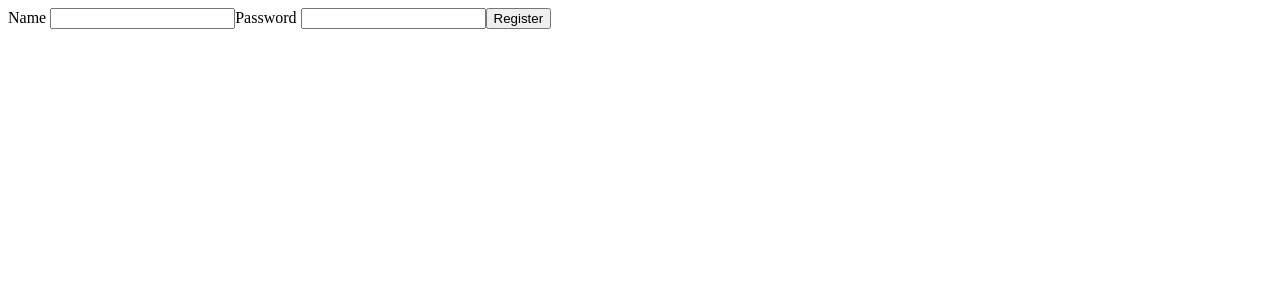
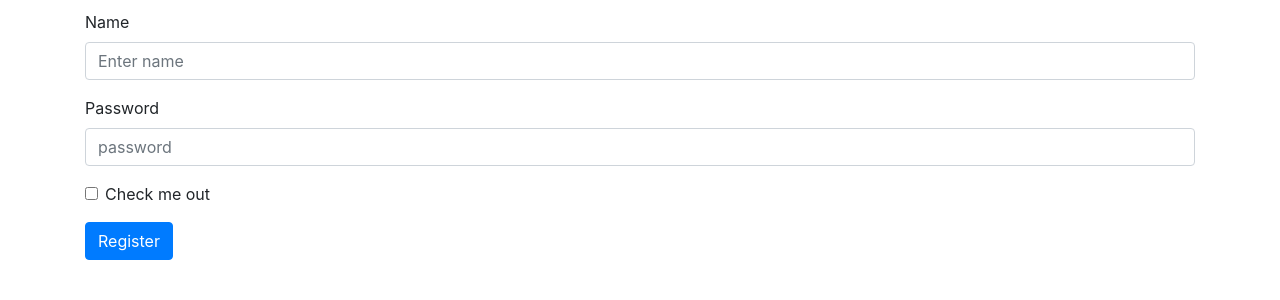
Before and after one commit to kovuu/client-side-gif, an Angular app: page /register in a window 1280 px wide. Shown: the top 300 px of the page. Built offline with nearby package versions, Linux system fonts and the light colour scheme.

Commit message:
23 Sep 23:30
Сделал функцию логина и регистрации, добавил бутстрап и стили

```diff
--- a/angular.json
+++ b/angular.json
@@ -24,9 +24,13 @@
               "src/assets"
             ],
             "styles": [
+              "./node_modules/bootstrap/dist/css/bootstrap.css",
               "src/styles.css"
             ],
-            "scripts": []
+            "scripts": [
+              "./node_modules/jquery/dist/jquery.js",
+              "./node_modules/bootstrap/dist/js/bootstrap.js"
+            ]
           },
           "configurations": {
             "production": {
--- a/package.json
+++ b/package.json
@@ -19,6 +19,8 @@
     "@angular/platform-browser": "~10.1.0",
     "@angular/platform-browser-dynamic": "~10.1.0",
     "@angular/router": "~10.1.0",
+    "bootstrap": "^4.5.2",
+    "jquery": "^3.5.1",
     "rxjs": "~6.6.0",
     "tslib": "^2.0.0",
     "zone.js": "~0.10.2"
--- a/src/app/app.component.html
+++ b/src/app/app.component.html
@@ -1 +1,3 @@
-<router-outlet></router-outlet>
+<div class="container">
+  <router-outlet></router-outlet>
+</div>
--- a/src/app/login-form/login-form.component.html
+++ b/src/app/login-form/login-form.component.html
@@ -1,9 +1,11 @@
 <form (ngSubmit)="loginUser(loginForm.value)" [formGroup]="loginForm">
-  <label>Name
-    <input type="text" name="name" formControlName="name">
-  </label>
-  <label>Password
-    <input type="text" name="password" formControlName="password">
-  </label>
-  <button type="submit">Login</button>
+  <div class="form-group">
+    <label for="name">Name</label>
+    <input id="name" type="text" class="form-control" name="name" formControlName="name" placeholder="Enter name">
+  </div>
+  <div class="form-group">
+    <label for="password">Password</label>
+    <input id="password" type="password" class="form-control" name="password" formControlName="password" placeholder="password">
+  </div>
+  <button type="submit" class="btn btn-primary">Login</button>
 </form>
--- a/src/app/login-form/login-form.component.ts
+++ b/src/app/login-form/login-form.component.ts
@@ -25,6 +25,7 @@ export class LoginFormComponent implements OnInit {
 
   loginUser(data): void {
     this.service.loginUser(data).subscribe(res => {
+      console.log(res);
       localStorage.setItem('token', `bearer ${res.token}`);
       localStorage.setItem('userId', res.id);
       console.log(localStorage.getItem('token'));
--- a/src/app/register-form/register-form.component.html
+++ b/src/app/register-form/register-form.component.html
@@ -1,9 +1,15 @@
 <form (ngSubmit)="registerUser(registerForm.value)" [formGroup]="registerForm">
-  <label>Name
-    <input type="text" name="name" formControlName="name">
-  </label>
-  <label>Password
-    <input type="text" name="password" formControlName="password">
-  </label>
-  <button type="submit">Register</button>
+  <div class="form-group">
+    <label for="name">Name</label>
+      <input id="name" type="text" class="form-control" name="name" formControlName="name" placeholder="Enter name">
+  </div>
+  <div class="form-group">
+    <label for="password">Password</label>
+    <input id="password" type="password" class="form-control" name="password" formControlName="password" placeholder="password">
+  </div>
+  <div class="form-group form-check">
+    <input type="checkbox" class="form-check-input" id="exampleCheck1">
+    <label class="form-check-label" for="exampleCheck1">Check me out</label>
+  </div>
+  <button type="submit" class="btn btn-primary">Register</button>
 </form>
--- a/src/app/register-form/register-form.component.ts
+++ b/src/app/register-form/register-form.component.ts
@@ -22,7 +22,9 @@ export class RegisterFormComponent {
 
   registerUser(data): void {
     this.service.registerUser(data).subscribe(res => {
-      console.log(res);
+      if (res) {
+        this.route.navigate(['login']);
+      }
     });
   }
 }
--- a/src/styles.css
+++ b/src/styles.css
@@ -1 +1,4 @@
 /* You can add global styles to this file, and also import other style files */
+body {
+  padding: 10px;
+}
```
Also changed, not shown: 1 other file (tests, documents, lock files or other folders).
